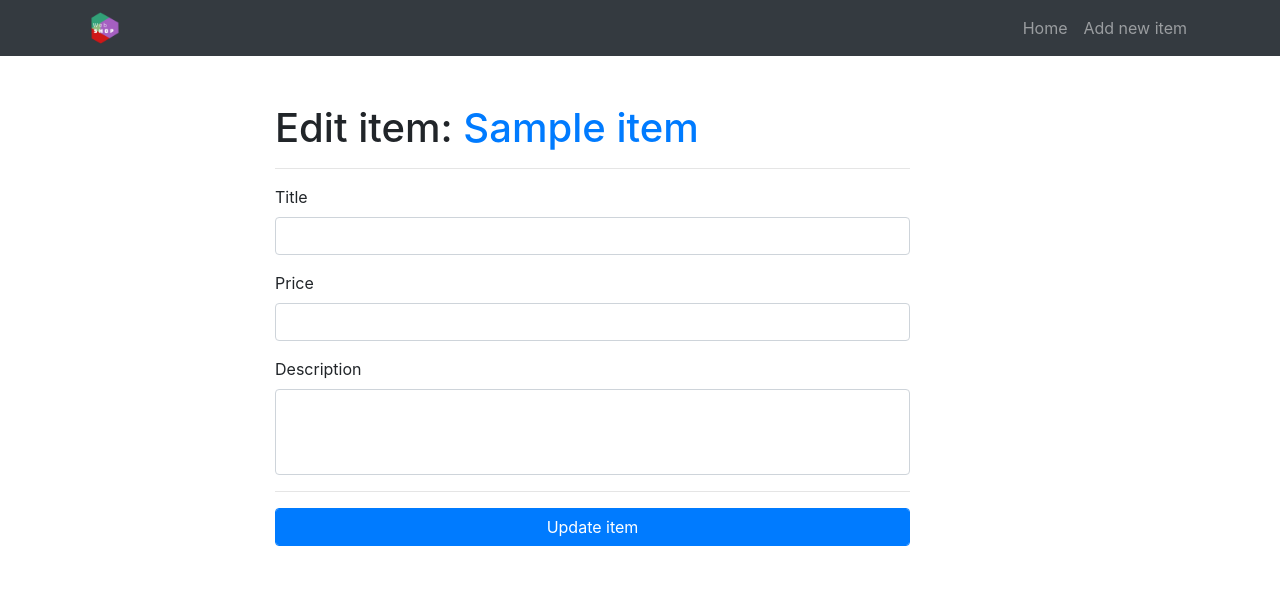
After one commit to AlexGidman/Webshop, a Flask app: template templates/edit_item.html in a window 1280 px wide. The commit adds this page. Shown: the top 593 px of the page. Run offline with Flask 2, Linux system fonts and the light colour scheme; the template is opened without the code that fills it: values that come from a table or form of the project are taken from there, most other values are stand-ins (such as "Sample title", 1, 10 or a date in 2020); some libraries are stand-ins or nearby versions.

Commit message:
Update item added

```diff
--- a/app.py
+++ b/app.py
@@ -8,16 +8,66 @@ import sqlite3
 app = Flask(__name__)
 app.config["SECRET_KEY"] = "dev"
 
-class NewItemForm(FlaskForm):
-    title       = StringField("Title", validators=[InputRequired("Input is required!"), DataRequired("Data is required!"), Length(min=5, max=20, message="Input must be between 5 & 20 characters!")])
-    price       = DecimalField("Price")
-    description = TextAreaField("Description", validators=[InputRequired("Input is required!"), DataRequired("Data is required!"), Length(min=5, max=40, message="Input must be between 5 & 40 characters!")])
+
+class ItemForm(FlaskForm):
+    title = StringField("Title", validators=[InputRequired("Input is required!"), DataRequired("Data is required!"),
+                                             Length(min=5, max=20, message="Input must be between 5 & 20 characters!")])
+    price = DecimalField("Price")
+    description = TextAreaField("Description",
+                                validators=[InputRequired("Input is required!"), DataRequired("Data is required!"),
+                                            Length(min=5, max=40, message="Input must be between 5 & 40 characters!")])
+
+class NewItemForm(ItemForm):
     category    = SelectField("Category", coerce=int)
     subcategory = SelectField("Subcategory", coerce=int)
     submit      = SubmitField("Submit")
 
+class EditItemForm(ItemForm):
+    submit      = SubmitField("Update item")
+
 class DeleteItemForm(FlaskForm):
     submit      = SubmitField("Delete item")
+
+
+# UPDATE ITEM
+@app.route("/item/<int:item_id>/edit", methods=["GET", "POST"])
+def edit_item(item_id):
+    conn = get_db()
+    c = conn.cursor()
+    item_from_db = c.execute("SELECT * FROM items WHERE id =?", (item_id,))
+    row = c.fetchone()
+    try:
+        item = {
+            "id": row[0],
+            "title": row[1],
+            "description": row[2],
+            "price": row[3],
+            "image": row[4]
+        }
+    except:
+        item = {}
+
+    if item:
+        form = EditItemForm()
+        if form.validate_on_submit():
+            c.execute("""UPDATE items SET title = ?, description = ?, price = ? WHERE id = ? """,
+                      (form.title.data, form.description.data, float(form.price.data), item_id))
+            conn.commit()
+
+            flash("Item {} has been successfully updated".format(form.title.data), "success")
+            return redirect(url_for("item", item_id=item_id))
+        # pre-populates the edit form with values taken from database
+        form.title.data = item["title"]
+        form.description.data = item["description"]
+        form.price.data = item["price"]
+
+        if form.errors:
+            flash("{}".format(form.errors), "danger")
+        return render_template("edit_item.html",
+                               item=item,
+                               form=form)
+
+    return redirect(url_for('home'))
 
 # DELETE ITEM
 @app.route("/item/<int:item_id>/delete", methods=["POST"])
--- /dev/null
+++ b/templates/edit_item.html
@@ -0,0 +1,30 @@
+{% extends 'base.html' %}
+
+{% block title %}Edit {{ item.title }} - {% endblock %}
+
+{% block content %}
+<div class="row">
+  <div class="col-lg-7 offset-lg-2 my-5">
+    <h1>
+      Edit item: <a href="{{ url_for('edit_item', item_id=item.id) }}">{{ item.title }}</a>
+    </h1><hr>
+    <form method="POST" action="{{ url_for('edit_item', item_id=item.id) }}">
+      {{ form.hidden_tag() }}
+      <div class="form-group">
+        {{ form.title.label }}
+        {{ form.title(class="form-control") }}
+      </div>
+      <div class="form-group">
+        {{ form.price.label }}
+        {{ form.price(class="form-control") }}
+      </div>
+      <div class="form-group">
+        {{ form.description.label }}
+        {{ form.description(class="form-control", rows="3") }}
+      </div>
+      <hr>
+      {{ form.submit(class="btn btn-primary form-control") }}
+    </form>
+  </div>
+</div>
+{% endblock %}
--- a/templates/item.html
+++ b/templates/item.html
@@ -5,7 +5,8 @@
 {% block content %}
 <div class="row">
   <div class="col-lg-3 my-4">
-    <form method="POST" action="{{ url_for('delete_item', item_id=item.id) }}">
+      <a href="{{ url_for('edit_item', item_id=item.id) }}" class="btn btn-primary">Edit Item</a>
+    <form style="display: inline" method="POST" action="{{ url_for('delete_item', item_id=item.id) }}">
       {{ deleteItemForm.hidden_tag() }}
       {{ deleteItemForm.submit(class="btn btn-danger", onclick="return confirm('Are you sure you want to delete this item?');") }}
     </form>
```
